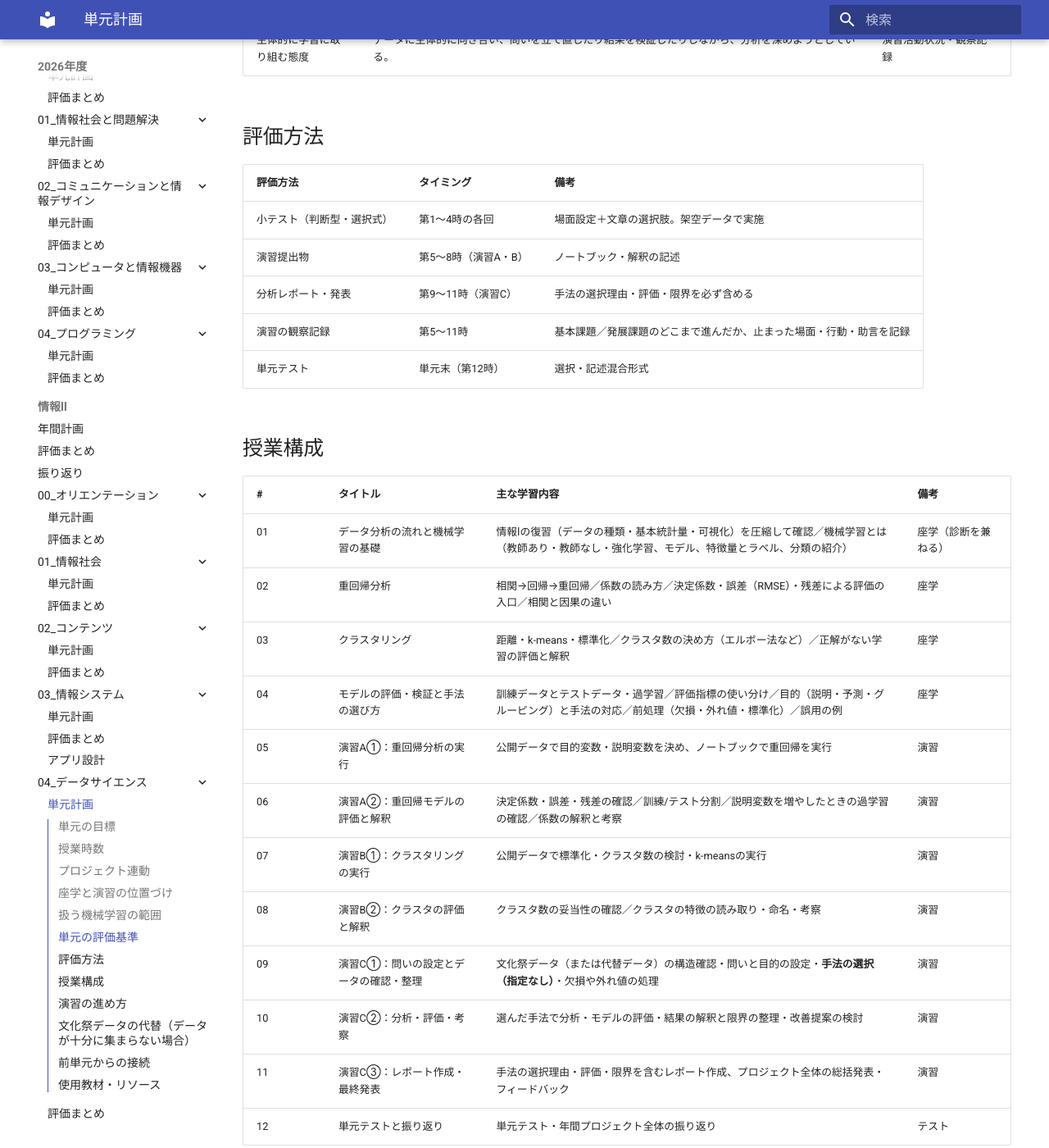
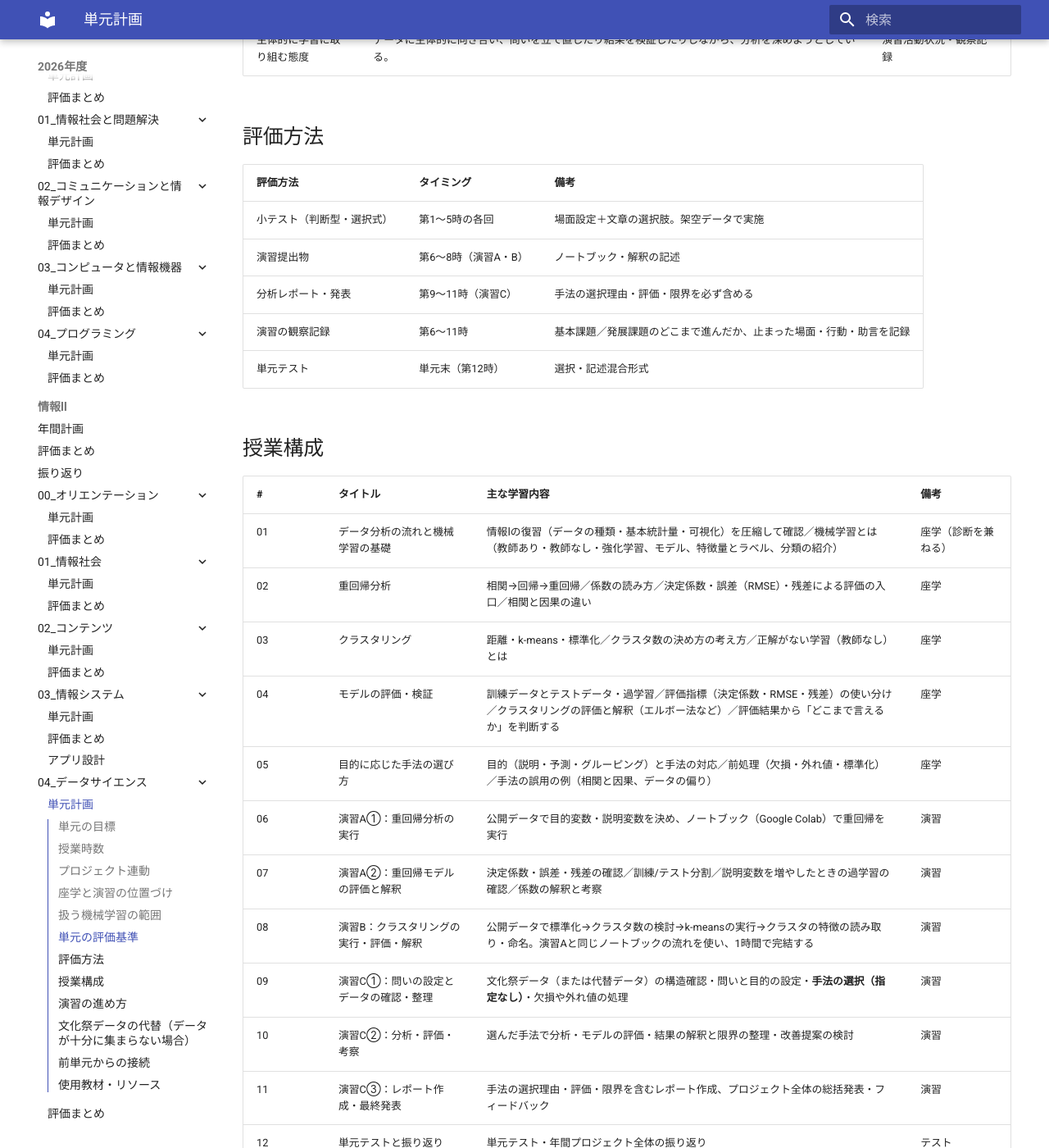
Before and after one commit to mmmmatsuuuu/edu, an MkDocs documentation site: the page built from docs/2026/informa2/04_データサイエンス/01_単元計画.md, in a window 1280 px wide and 1400 px high, scrolled down 1449 px. Shown: the whole window at 82% size. Built offline with MkDocs 1.6.1 and Material for MkDocs 9.7.7, drawn with Linux system fonts in a browser that asks for light colours; some of the changed text lies outside the part shown.

Commit message:
Fix: 04_データサイエンス 内訳を座学5／演習6／テスト1に変更（2026 情報2）
Co-Authored-By: Claude Sonnet 5.5 <noreply@anthropic.com>
Claude-Session: https://claude.ai/code/session_0122VwhEk5a7QBMYHTi4Y6Sy

```diff
--- a/docs/2026/informa2/04_データサイエンス/01_単元計画.md
+++ b/docs/2026/informa2/04_データサイエンス/01_単元計画.md
@@ -14,8 +14,8 @@
 
 ## 座学と演習の位置づけ
 
-- **座学（第1〜4時）**：分析に必要な基本スキル（概念・手法・評価の考え方）を身につける。**題材は架空データ・一般的なデータで完結させ、文化祭データには依存しない。**
-- **演習（第5〜11時）**：座学で身につけたスキルを活用する場。演習A・Bは公開データで手法を実行・評価し、演習Cで文化祭データを使い、目的に応じた手法の選択を中心に取り組む。
+- **座学（第1〜5時）**：分析に必要な基本スキル（概念・手法・評価の考え方）を身につける。**題材は架空データ・一般的なデータで完結させ、文化祭データには依存しない。**
+- **演習（第6〜11時）**：座学で身につけたスキルを活用する場。演習A・Bは公開データで手法を実行・評価し、演習Cで文化祭データを使い、目的に応じた手法の選択を中心に取り組む。
 - **座学の小テスト**：各回に、場面を設定して文章の選択肢で判断させる形式を用いる（その場で採点・フィードバックできる）。「最も適切な結論」を選ばせるだけでなく、根拠つきの選択肢、架空の表やグラフから「言えること／言えないこと」を選ばせる設問、誤答が典型的な誤解に対応する設問を取り入れる。
 
 ## 扱う機械学習の範囲
@@ -36,10 +36,10 @@
 
 | 評価方法 | タイミング | 備考 |
 |---|---|---|
-| 小テスト（判断型・選択式） | 第1〜4時の各回 | 場面設定＋文章の選択肢。架空データで実施 |
-| 演習提出物 | 第5〜8時（演習A・B） | ノートブック・解釈の記述 |
+| 小テスト（判断型・選択式） | 第1〜5時の各回 | 場面設定＋文章の選択肢。架空データで実施 |
+| 演習提出物 | 第6〜8時（演習A・B） | ノートブック・解釈の記述 |
 | 分析レポート・発表 | 第9〜11時（演習C） | 手法の選択理由・評価・限界を必ず含める |
-| 演習の観察記録 | 第5〜11時 | 基本課題／発展課題のどこまで進んだか、止まった場面・行動・助言を記録 |
+| 演習の観察記録 | 第6〜11時 | 基本課題／発展課題のどこまで進んだか、止まった場面・行動・助言を記録 |
 | 単元テスト | 単元末（第12時） | 選択・記述混合形式 |
 
 ## 授業構成
@@ -48,12 +48,12 @@
 |---|---|---|---|
 | 01 | データ分析の流れと機械学習の基礎 | 情報Ⅰの復習（データの種類・基本統計量・可視化）を圧縮して確認／機械学習とは（教師あり・教師なし・強化学習、モデル、特徴量とラベル、分類の紹介） | 座学（診断を兼ねる） |
 | 02 | 重回帰分析 | 相関→回帰→重回帰／係数の読み方／決定係数・誤差（RMSE）・残差による評価の入口／相関と因果の違い | 座学 |
-| 03 | クラスタリング | 距離・k-means・標準化／クラスタ数の決め方（エルボー法など）／正解がない学習の評価と解釈 | 座学 |
-| 04 | モデルの評価・検証と手法の選び方 | 訓練データとテストデータ・過学習／評価指標の使い分け／目的（説明・予測・グルーピング）と手法の対応／前処理（欠損・外れ値・標準化）／誤用の例 | 座学 |
-| 05 | 演習A①：重回帰分析の実行 | 公開データで目的変数・説明変数を決め、ノートブックで重回帰を実行 | 演習 |
-| 06 | 演習A②：重回帰モデルの評価と解釈 | 決定係数・誤差・残差の確認／訓練/テスト分割／説明変数を増やしたときの過学習の確認／係数の解釈と考察 | 演習 |
-| 07 | 演習B①：クラスタリングの実行 | 公開データで標準化・クラスタ数の検討・k-meansの実行 | 演習 |
-| 08 | 演習B②：クラスタの評価と解釈 | クラスタ数の妥当性の確認／クラスタの特徴の読み取り・命名・考察 | 演習 |
+| 03 | クラスタリング | 距離・k-means・標準化／クラスタ数の決め方の考え方／正解がない学習（教師なし）とは | 座学 |
+| 04 | モデルの評価・検証 | 訓練データとテストデータ・過学習／評価指標（決定係数・RMSE・残差）の使い分け／クラスタリングの評価と解釈（エルボー法など）／評価結果から「どこまで言えるか」を判断する | 座学 |
+| 05 | 目的に応じた手法の選び方 | 目的（説明・予測・グルーピング）と手法の対応／前処理（欠損・外れ値・標準化）／手法の誤用の例（相関と因果、データの偏り） | 座学 |
+| 06 | 演習A①：重回帰分析の実行 | 公開データで目的変数・説明変数を決め、ノートブック（Google Colab）で重回帰を実行 | 演習 |
+| 07 | 演習A②：重回帰モデルの評価と解釈 | 決定係数・誤差・残差の確認／訓練/テスト分割／説明変数を増やしたときの過学習の確認／係数の解釈と考察 | 演習 |
+| 08 | 演習B：クラスタリングの実行・評価・解釈 | 公開データで標準化→クラスタ数の検討→k-meansの実行→クラスタの特徴の読み取り・命名。演習Aと同じノートブックの流れを使い、1時間で完結する | 演習 |
 | 09 | 演習C①：問いの設定とデータの確認・整理 | 文化祭データ（または代替データ）の構造確認・問いと目的の設定・**手法の選択（指定なし）**・欠損や外れ値の処理 | 演習 |
 | 10 | 演習C②：分析・評価・考察 | 選んだ手法で分析・モデルの評価・結果の解釈と限界の整理・改善提案の検討 | 演習 |
 | 11 | 演習C③：レポート作成・最終発表 | 手法の選択理由・評価・限界を含むレポート作成、プロジェクト全体の総括発表・フィードバック | 演習 |
```
Also changed, not shown: docs/2026/informa2/01_年間計画.md (+1 -1 lines).
